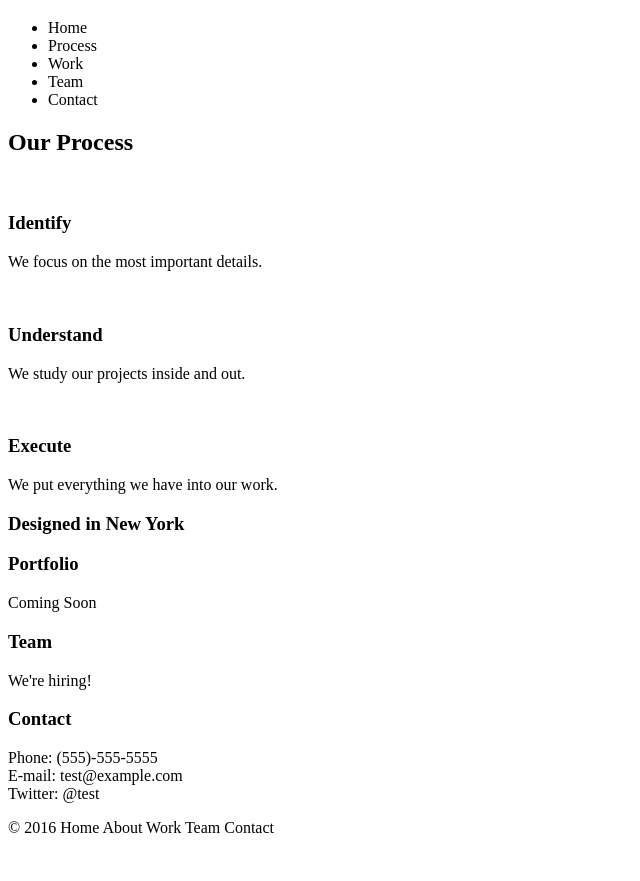
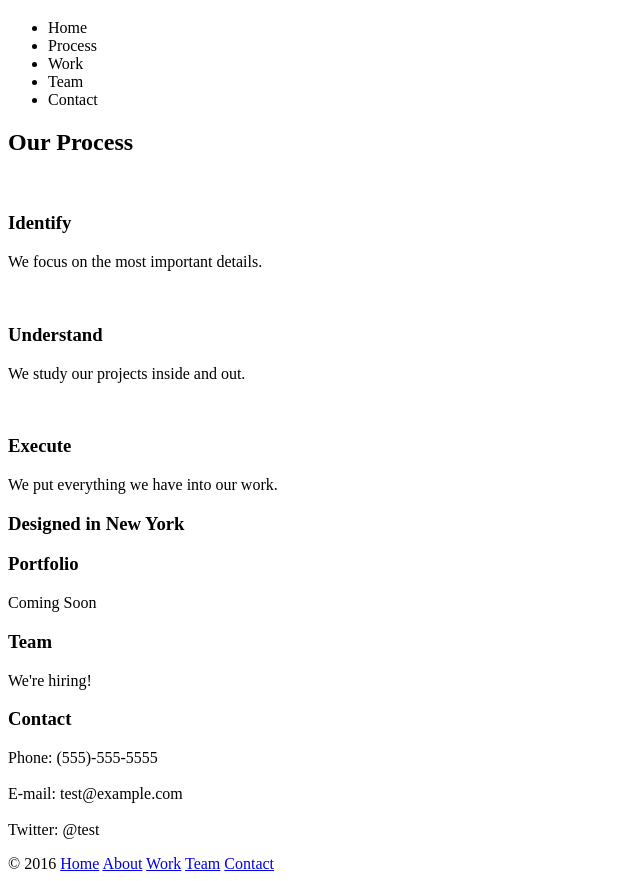
Before and after one commit to webdev58/Broadway, a plain HTML site: page index.html in a window 1280 px wide. Shown: the part 61-942 px from the top of the page, without its empty margins (0-640 px from the left). Before the commit the page ends 906 px from the top, so only its background shows below. Drawn offline with Linux system fonts and the light colour scheme.

Commit message:
Make footer links

```diff
--- a/index.html
+++ b/index.html
@@ -17,6 +17,7 @@
       <li>Team</li>
       <li>Contact</li>
     </ul>
+    <!-- Section -->
     <h2>Our Process</h2>
     <img src="" alt="">
     <h3>Identify</h3>
@@ -27,6 +28,9 @@
     <img src="" alt="">
     <h3>Execute</h3>
     <p>We put everything we have into our work.</p>
+
+    <!-- Company Info & Contact Section -->
+
     <h3>Designed in New York</h3>
     <h3>Portfolio</h3>
     <p>Coming Soon</p>
@@ -34,12 +38,15 @@
     <p>We're hiring!</p>
     <h3>Contact</h3>
     <p>
-    Phone: (555)-555-5555 <br>
-    E-mail: test@example.com <br>
+    Phone: (555)-555-5555 <br><br>
+    E-mail: test@example.com <br><br>
     Twitter: @test
     </p>
+
+    <!-- Footer -->
+
     <div class="footer">
-      &copy; 2016 Home About Work Team Contact
+      &copy; 2016 <a href="#">Home</a> <a href="#">About</a> <a href="#">Work</a> <a href="#">Team</a> <a href="#">Contact</a>
     </div>
 
   </body>
```
